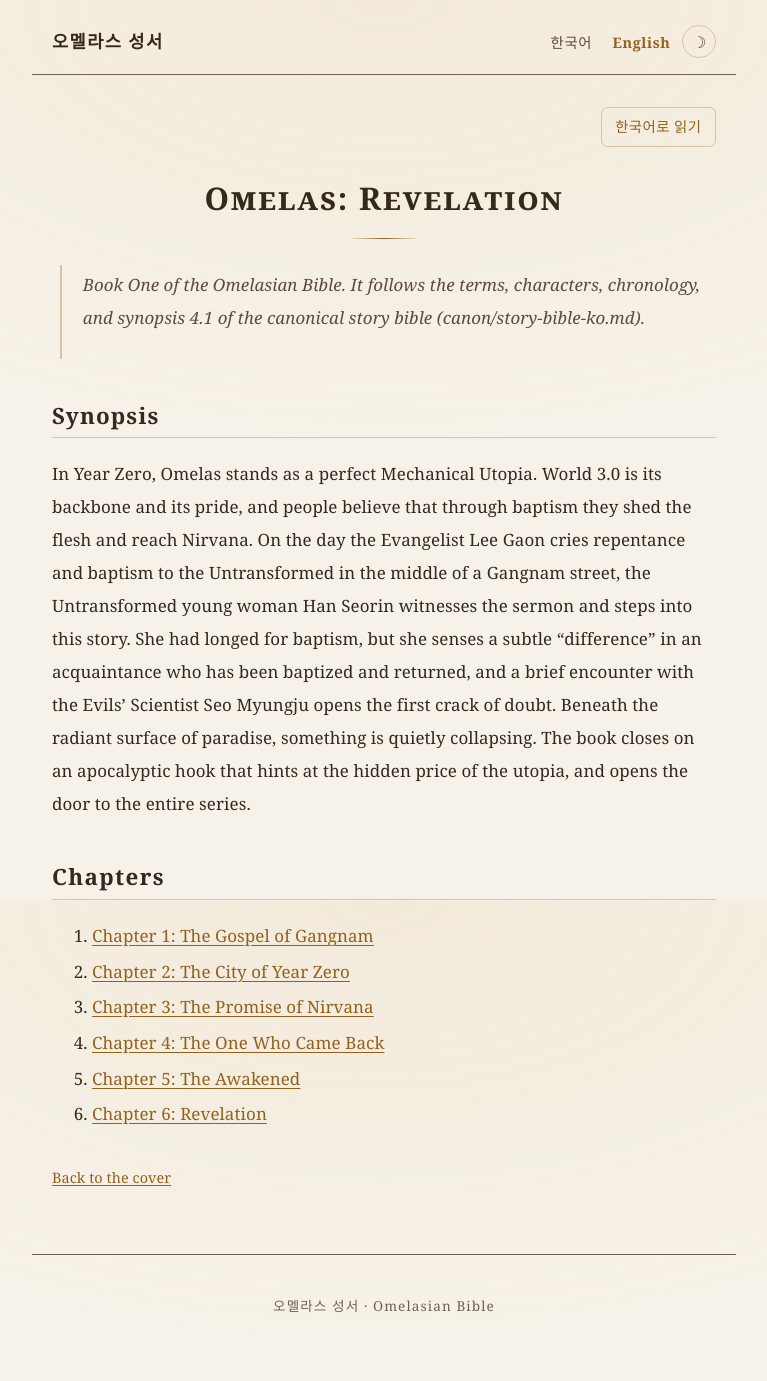
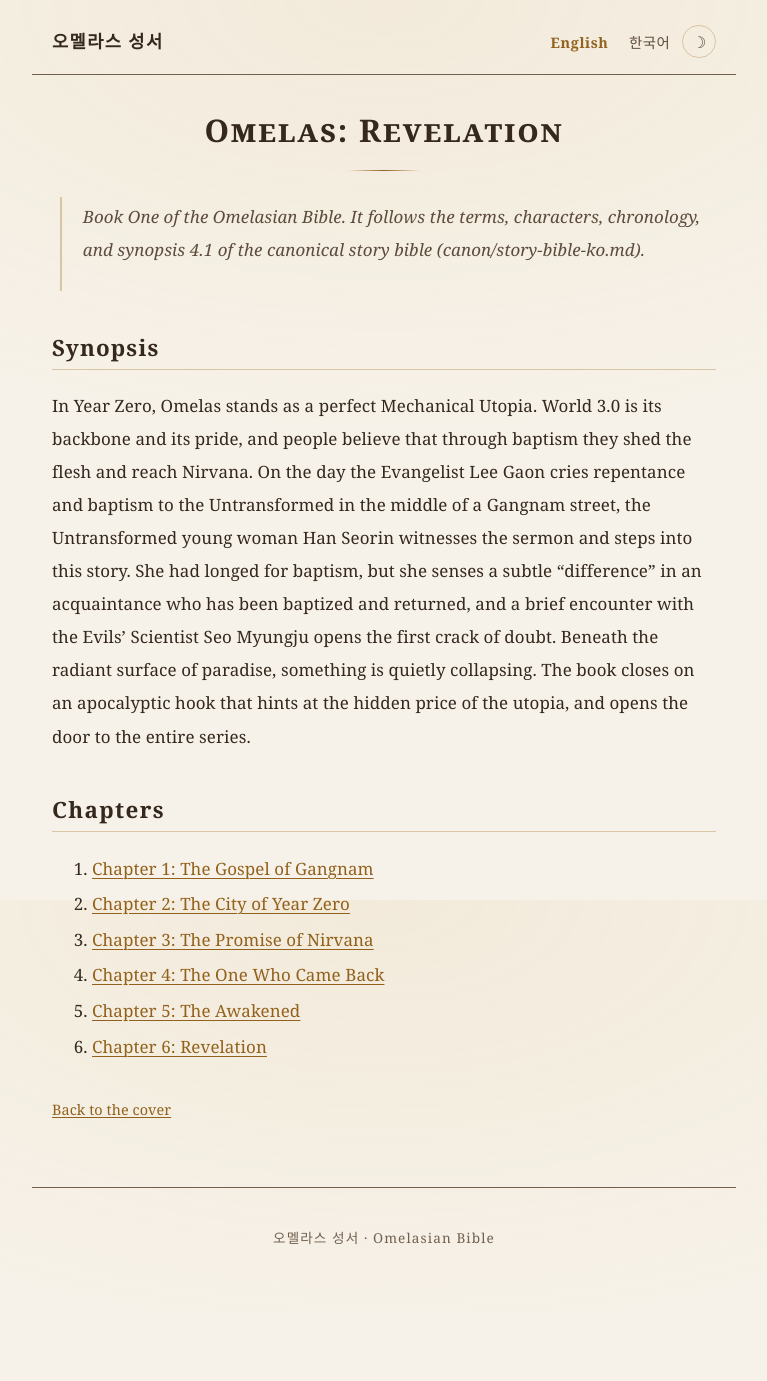
Before and after one commit to savagemanage/omelas, a Jekyll site: the page built from _en/01-revelation/00-index.md, in a window 1280 px wide. Shown: the whole page, without its empty margins (256-1023 px from the left). Built offline with Jekyll 4.4.1, drawn with Linux system fonts in a browser that asks for light colours; after the commit the page ends 1313 px from its top, so only the background shows below that.

Commit message:
feat: move language toggle to top-right header on all pages

```diff
--- a/_includes/header.html
+++ b/_includes/header.html
@@ -1,12 +1,33 @@
 <header class="omelas-header">
   <a class="omelas-header__brand" href="{{ '/' | relative_url }}">오멜라스 성서</a>
   <div class="omelas-header__actions">
-    {% if page.book %}
-    <nav class="omelas-header__nav">
-      <a href="{{ '/ko/' | append: page.book | append: '/00-index/' | relative_url }}"
-         {% if page.lang == 'ko' %}aria-current="page"{% endif %}>한국어</a>
-      <a href="{{ '/en/' | append: page.book | append: '/00-index/' | relative_url }}"
-         {% if page.lang == 'en' %}aria-current="page"{% endif %}>English</a>
+    {% if page.translation_key %}
+    {% comment %}
+      Book indexes and chapters carry a translation_key, so we render a single
+      link to this page's counterpart in the other language, built from the
+      shared translation_key and the collection permalinks (/ko/:path/ and
+      /en/:path/). This keeps a chapter reader on the counterpart chapter.
+    {% endcomment %}
+    {% if page.lang == 'ko' %}
+      {% assign other_lang = 'en' %}
+      {% assign other_label = 'English' %}
+    {% else %}
+      {% assign other_lang = 'ko' %}
+      {% assign other_label = '한국어' %}
+    {% endif %}
+    {% capture counterpart %}/{{ other_lang }}/{{ page.translation_key }}/{% endcapture %}
+    <nav class="omelas-header__nav" aria-label="언어 (Language)">
+      <span aria-current="true">{% if page.lang == 'ko' %}한국어{% else %}English{% endif %}</span>
+      <a href="{{ counterpart | relative_url }}" hreflang="{{ other_lang }}">{{ other_label }}</a>
+    </nav>
+    {% else %}
+    {% comment %}
+      Home gate has no single counterpart, so we offer both entry links to the
+      first book index in each language, matching the gate doors.
+    {% endcomment %}
+    <nav class="omelas-header__nav" aria-label="언어 (Language)">
+      <a href="{{ '/ko/01-revelation/00-index/' | relative_url }}" hreflang="ko">한국어</a>
+      <a href="{{ '/en/01-revelation/00-index/' | relative_url }}" hreflang="en">English</a>
     </nav>
     {% endif %}
     <button type="button" id="omelas-theme-toggle" class="omelas-theme-toggle"
--- a/_layouts/book.html
+++ b/_layouts/book.html
@@ -14,8 +14,6 @@ layout: default
   {% assign chapter_heading = 'Chapters' %}
   {% assign home_label = 'Back to the cover' %}
 {% endif %}
-
-{% include language-switch.html %}
 
 {% comment %}
   Render only the prose (title + synopsis) from the source body. The source's
--- a/_layouts/chapter.html
+++ b/_layouts/chapter.html
@@ -38,8 +38,6 @@ layout: default
   {% endif %}
 {% endfor %}
 
-{% include language-switch.html %}
-
 <div class="omelas-divider" aria-hidden="true"><span class="omelas-divider__glyph">&#10086;</span></div>
 
 <div class="omelas-prose omelas-prose--chapter">
--- a/assets/css/omelas.css
+++ b/assets/css/omelas.css
@@ -100,7 +100,8 @@ body {
   text-decoration: none;
 }
 
-.omelas-header__nav a {
+.omelas-header__nav a,
+.omelas-header__nav span {
   color: var(--omelas-fg-light);
   text-decoration: none;
   margin-left: 1rem;
@@ -108,7 +109,8 @@ body {
   letter-spacing: 0.04em;
 }
 
-.omelas-header__nav a[aria-current="page"] {
+.omelas-header__nav a[aria-current="page"],
+.omelas-header__nav span[aria-current] {
   color: var(--omelas-accent);
   font-weight: 600;
 }
```
Also changed, not shown: other parts of _layouts/chapter.html (+1 -1 lines).
